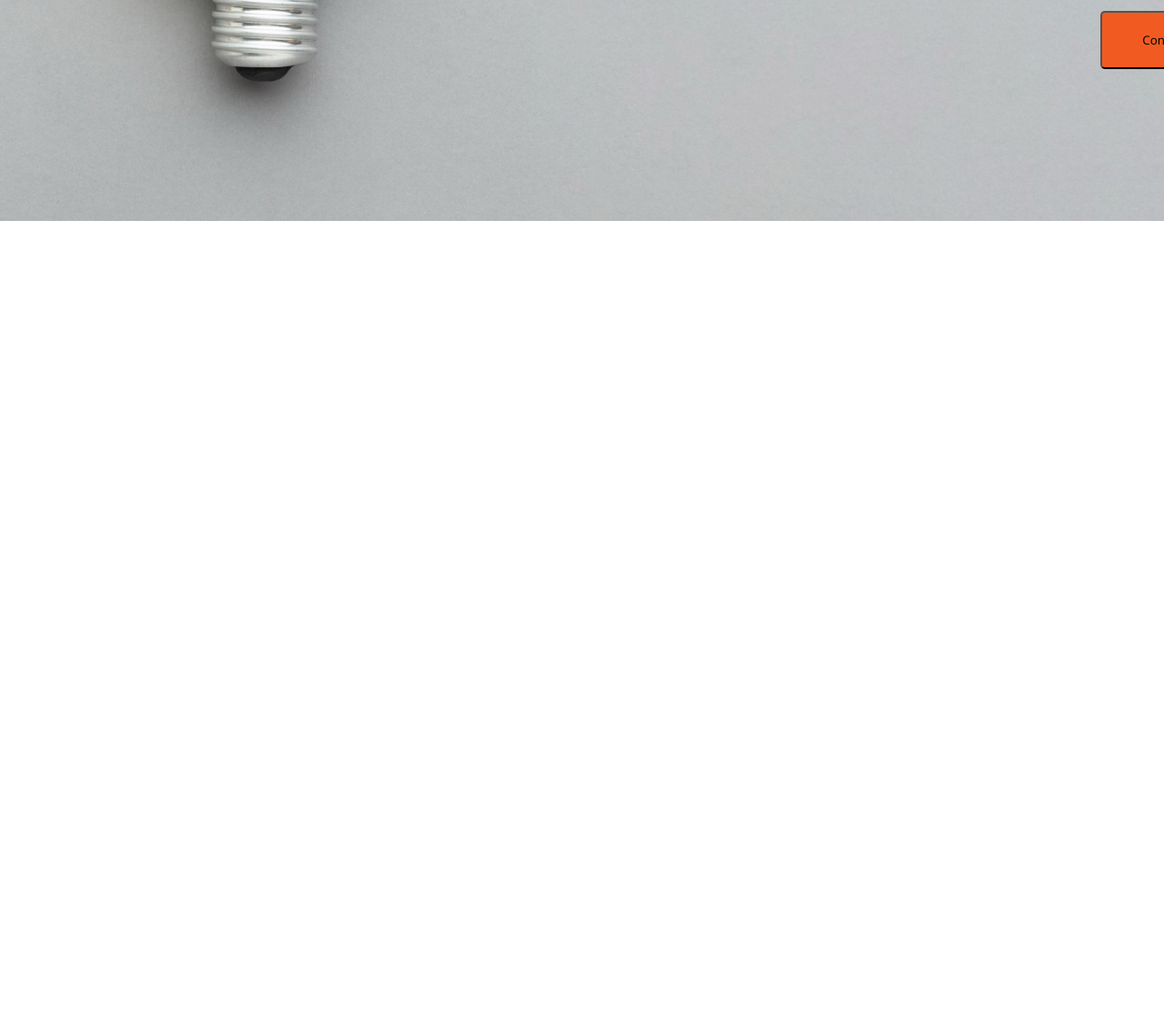
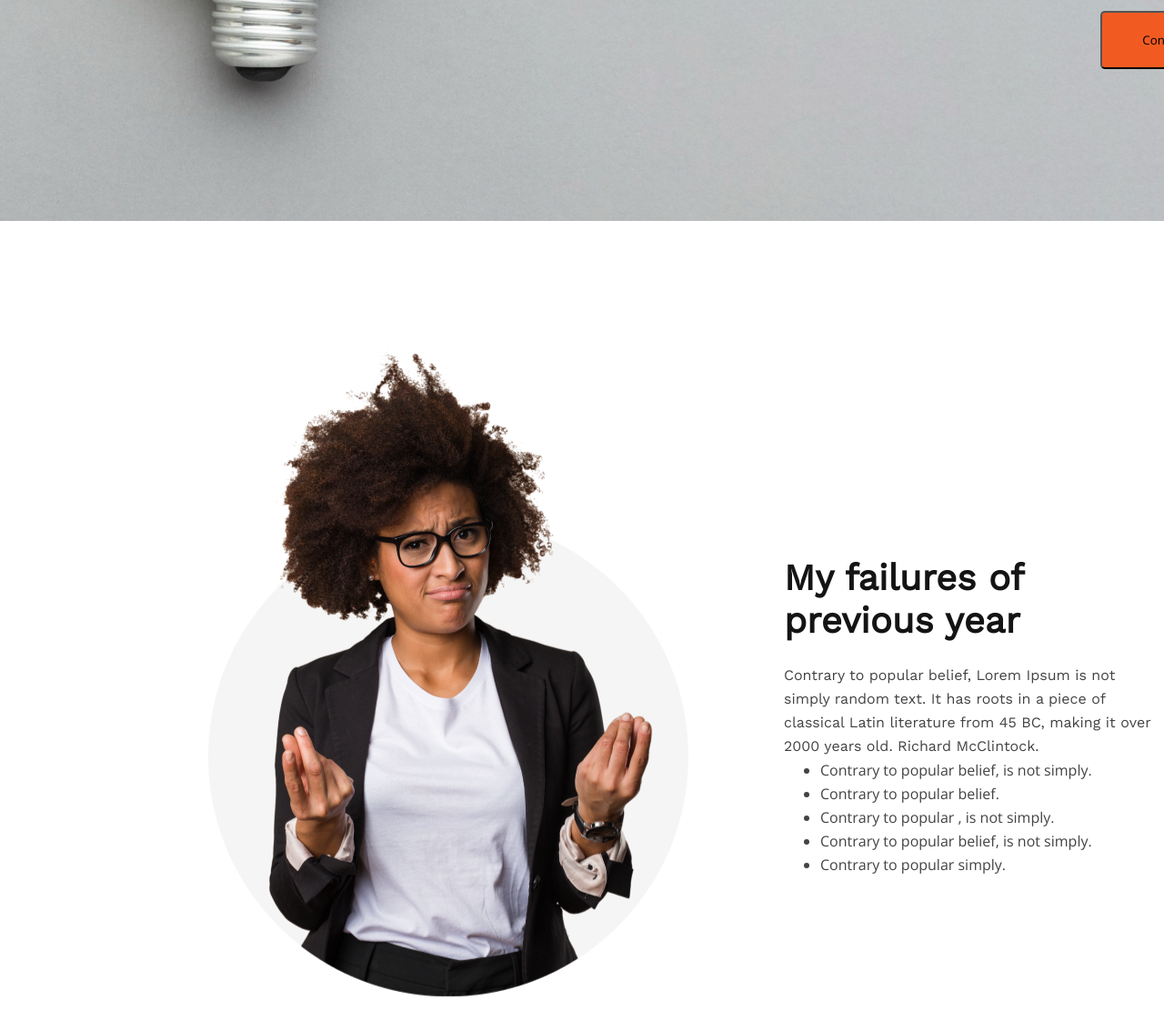
Before and after one commit to fahimfarhad-official/fast-assignment, a plain HTML site: page index.html in a window 1280 px wide. Shown: the part 566-1700 px from the top of the page at 91% size. Before the commit the page ends 809 px from the top, so only its background shows below. Drawn offline with nearby package versions, Linux system fonts and the light colour scheme.

Commit message:
push some code

```diff
--- a/index.html
+++ b/index.html
@@ -9,6 +9,7 @@
     <link rel="preconnect" href="https://fonts.googleapis.com"><link rel="preconnect" href="https://fonts.gstatic.com" crossorigin><link href="https://fonts.googleapis.com/css2?family=Open+Sans&family=Work+Sans&display=swap" rel="stylesheet">
 </head>
 <body>
+    <!-- banner, button and beckground img -->
     <header class="header">
         <div>
             <h1 class="header-text">All Thinks Are <br>Possible If You <br>believe</h1>
@@ -19,9 +20,24 @@
         </div>
     </header>
     <main>
-        <section>
+        <!-- My failure.. blog -->
+        <section class="blog-section">
+            <div class="blog-text">
+                <h2 class="blog-title">My failures of<br>previous year</h2>
+                <p class="blog-paragraph">
+                    Contrary to popular belief, Lorem Ipsum is not simply random text. It has roots in a piece of classical Latin literature from 45 BC, making it over 2000 years old. Richard McClintock.
+                </p>
+                <ul>
+                    <li class="list-style">Contrary to popular belief, is not simply.</li>
+                    <li class="list-style">Contrary to popular belief.</li>
+                    <li class="list-style">Contrary to popular , is not simply.</li>
+                    <li class="list-style">Contrary to popular belief, is not simply.</li>
+                    <li class="list-style">Contrary to popular simply.</li>
+                </ul>
+            </div>
 
         </section>
+
     </main>
 
 
--- a/style/style.css
+++ b/style/style.css
@@ -3,18 +3,21 @@
     font-family: 'Open Sans', sans-serif;
     margin: 0;
 }
+
 /* header margin and beckground img */
 header {
     display: flex;
-    margin: 0 auto;
+
 }
 
 .header {
     background-image: url(../images/banner/banner2.png);
     width: 1600px;
     height: 809px;
-    margin: 0 auto;
+    left: 1600px;
+    bottom: 130px;
 }
+
 /* header text, paragraph and button  style */
 .header-text {
     position: absolute;
@@ -56,3 +59,67 @@ header {
     background: #F15B22;
     border-radius: 5px;
 }
+
+/* My failure.. blog */
+.blog-section {
+    max-width: 1072px;
+    max-height: 723.3px;
+    left: 206px;
+    top: 939px;
+}
+
+section {
+    display: flex;
+    background-image: url(../images/person.png);
+    width: 569px;
+    height: 723.3px;
+    margin: 130px 206px 87px;
+
+}
+
+.blog-text {
+    position: absolute;
+    width: 416px;
+    height: 400px;
+    left: 862px;
+    top: 1178px;
+}
+
+.blog-title {
+    width: 288px;
+    height: 94px;
+    left: 862px;
+    top: 1178px;
+    font-family: 'Work Sans';
+    font-style: normal;
+    font-weight: 700;
+    font-size: 40px;
+    line-height: 47px;
+    margin-bottom: 24px;
+    color: #151414;
+}
+
+.blog-paragraph {
+    width: 416px;
+    height: 104px;
+    left: 862px;
+    top: 1296px;
+    font-family: 'Work Sans';
+    font-style: normal;
+    font-weight: 400;
+    font-size: 16px;
+    line-height: 26px;
+    color: #444343;
+}
+
+.list-style{
+    width: 315px;
+    height: 26px;
+    left: 903px;
+    top: 1400px;
+    font-weight: 400;
+    font-size: 16px;
+    line-height: 26px;
+    color: #444343;
+
+}
```
Also changed, not shown: images/download.png (added).
